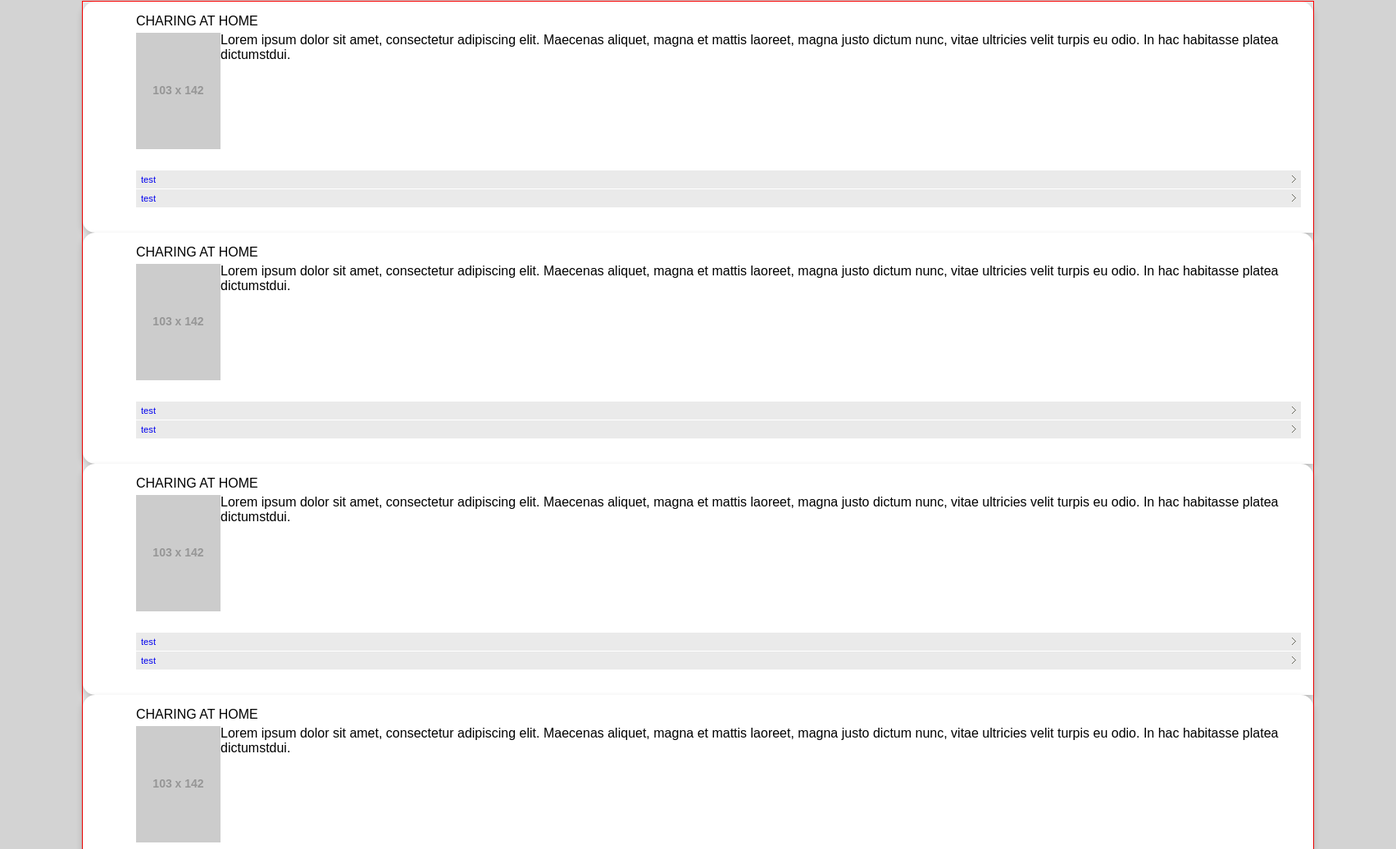
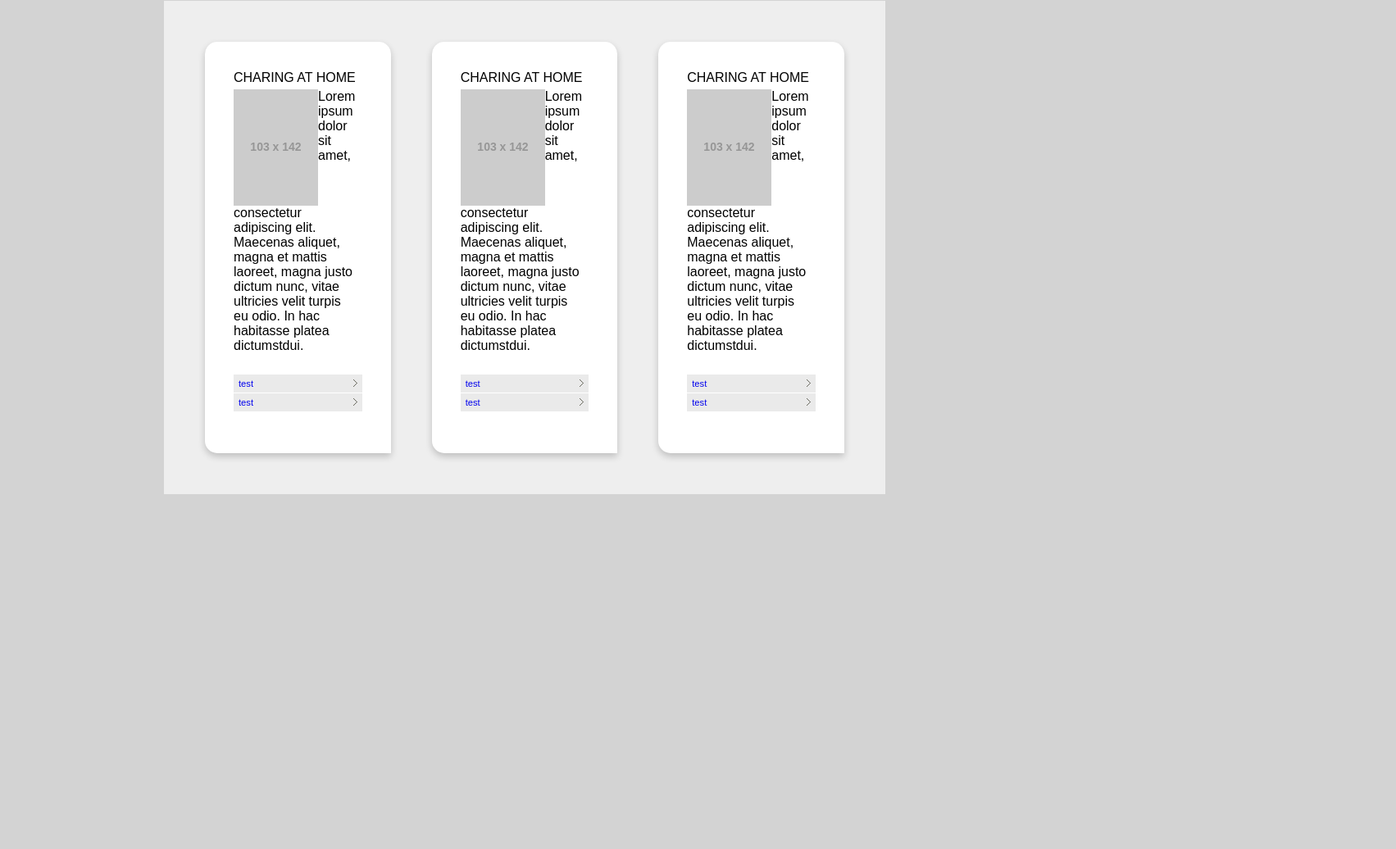
Before and after one commit to BlastFire/csscrap, a plain HTML site: page index.html in a window 1280 px wide. Shown: the part 451-1487 px from the top of the page at 82% size, 1703 px wide, since content can reach past the window. After the commit the page ends 1054 px from the top, so only its background shows below. Drawn offline with Linux system fonts and the light colour scheme; placeholder pictures from the web are drawn by us.

Commit message:
grid fix

```diff
--- a/index.html
+++ b/index.html
@@ -57,95 +57,15 @@
     <br />
     <br />
     <!-- Card test -->
-    <div class="card-wrapper">
+    <div class="grid">
+        <div class="col-1-3">
             <div class="card">
                 <div class="card-container">
                     <div class="card-header">
                         <a href="#">CHARING AT HOME</a>
                     </div>
                     <div class="card-content">
-                    <img style="float:left" src="https://placehold.it/103x142">
-                    <span>Lorem ipsum dolor sit amet, consectetur adipiscing elit.
-                        Maecenas aliquet, magna et mattis laoreet, magna justo dictum nunc, vitae ultricies velit turpis eu odio.
-                        In hac habitasse platea dictumstdui.</span>
-                </div>
-                <div class="card-footer">
-                    <ul>
-                        <li>
-                            <div class="card-link-container">
-                                <a href="#">test</a>
-                            </div>
-                        </li>
-                        <li>
-                            <div class="card-link-container">
-                                <a href="#">test</a>
-                            </div>
-                        </li>
-                    </ul>
-                </div>
-            </div>
-        </div>
-        <div class="card">
-            <div class="card-container">
-                <div class="card-header">
-                    <a href="#">CHARING AT HOME</a>
-                </div>
-                <div class="card-content">
-                    <img style="float:left" src="https://placehold.it/103x142">
-                    <span>Lorem ipsum dolor sit amet, consectetur adipiscing elit.
-                        Maecenas aliquet, magna et mattis laoreet, magna justo dictum nunc, vitae ultricies velit turpis eu odio.
-                        In hac habitasse platea dictumstdui.</span>
-                </div>
-                <div class="card-footer">
-                    <ul>
-                        <li>
-                            <div class="card-link-container">
-                                <a href="#">test</a>
-                            </div>
-                        </li>
-                        <li>
-                            <div class="card-link-container">
-                                <a href="#">test</a>
-                            </div>
-                        </li>
-                    </ul>
-                </div>
-            </div>
-        </div>
-        <div class="card">
-            <div class="card-container">
-                <div class="card-header">
-                    <a href="#">CHARING AT HOME</a>
-                </div>
-                <div class="card-content">
-                    <img style="float:left" src="https://placehold.it/103x142">
-                    <span>Lorem ipsum dolor sit amet, consectetur adipiscing elit.
-                        Maecenas aliquet, magna et mattis laoreet, magna justo dictum nunc, vitae ultricies velit turpis eu odio.
-                        In hac habitasse platea dictumstdui.</span>
-                </div>
-                <div class="card-footer">
-                    <ul>
-                        <li>
-                            <div class="card-link-container">
-                                <a href="#">test</a>
-                            </div>
-                        </li>
-                        <li>
-                            <div class="card-link-container">
-                                <a href="#">test</a>
-                            </div>
-                        </li>
-                    </ul>
-                </div>
-            </div>
-        </div>
-        <div class="card">
-            <div class="card-container">
-                <div class="card-header">
-                    <a href="#">CHARING AT HOME</a>
-                </div>
-                <div class="card-content">
-                    <img style="float:left" src="https://placehold.it/103x142">
+                        <img src="https://placehold.it/103x142">
                         <span>Lorem ipsum dolor sit amet, consectetur adipiscing elit.
                             Maecenas aliquet, magna et mattis laoreet, magna justo dictum nunc, vitae ultricies velit turpis eu odio.
                             In hac habitasse platea dictumstdui.</span>
@@ -167,6 +87,65 @@
                 </div>
             </div>
         </div>
+        <div class="col-1-3">
+            <div class="card">
+                <div class="card-container">
+                    <div class="card-header">
+                        <a href="#">CHARING AT HOME</a>
+                    </div>
+                    <div class="card-content">
+                        <img src="https://placehold.it/103x142">
+                        <span>Lorem ipsum dolor sit amet, consectetur adipiscing elit.
+                            Maecenas aliquet, magna et mattis laoreet, magna justo dictum nunc, vitae ultricies velit turpis eu odio.
+                            In hac habitasse platea dictumstdui.</span>
+                    </div>
+                    <div class="card-footer">
+                        <ul>
+                            <li>
+                                <div class="card-link-container">
+                                    <a href="#">test</a>
+                                </div>
+                            </li>
+                            <li>
+                                <div class="card-link-container">
+                                    <a href="#">test</a>
+                                </div>
+                            </li>
+                        </ul>
+                    </div>
+                </div>
+            </div>
+        </div>
+        <div class="col-1-3">
+            <div class="card">
+                <div class="card-container">
+                    <div class="card-header">
+                        <a href="#">CHARING AT HOME</a>
+                    </div>
+                    <div class="card-content">
+                        <img src="https://placehold.it/103x142">
+                        <span>Lorem ipsum dolor sit amet, consectetur adipiscing elit.
+                            Maecenas aliquet, magna et mattis laoreet, magna justo dictum nunc, vitae ultricies velit turpis eu odio.
+                            In hac habitasse platea dictumstdui.</span>
+                    </div>
+                    <div class="card-footer">
+                        <ul>
+                            <li>
+                                <div class="card-link-container">
+                                    <a href="#">test</a>
+                                </div>
+                            </li>
+                            <li>
+                                <div class="card-link-container">
+                                    <a href="#">test</a>
+                                </div>
+                            </li>
+                        </ul>
+                    </div>
+                </div>
+            </div>
+        </div>
+    </div>
 
 
 
--- a/style/style-test.css
+++ b/style/style-test.css
@@ -1,10 +1,16 @@
-*, *:after, *:before {
+* {
+  -moz-box-sizing: border-box;
   -webkit-box-sizing: border-box;
-  -moz-box-sizing: border-box;
   box-sizing: border-box;
 }
 
+.grid {
+  background: white;
+ padding: 20px 0 20px 20px;
+}
+
 .grid:after {
+  /* Or @extend clearfix */
   content: "";
   display: table;
   clear: both;
@@ -15,12 +21,17 @@
   padding-right: 20px;
 }
 
-[class*='col-']:last-of-type {
-  padding-right: 0;
+.col-1-3 {
+  width: 33.33%;
 }
 
-.col-1-3 {
-    width: 33.33%;
-    border: 1px solid red;
-    background-color: #e6e8ed;
+.module {
+  padding: 20px;
+  background: #eee;
 }
+
+body {
+  padding: 10px 50px 200px;
+  background: url(http://s.cdpn.io/3/dark_wall_@2X.png);
+  background-size: 300px 300px;
+}
--- a/style/style.css
+++ b/style/style.css
@@ -152,25 +152,44 @@ z-index: 2;
     width: 0;
 }
 
-.card-wrapper {
-    width: 1503px;
-    margin: 0 100px;
-    position: relative;
-    background: rgba(255,255,255,0.5);
-    border: 1px solid red;
-    display: inline-block;
+/* start grid */
+* {
+  -moz-box-sizing: border-box;
+  -webkit-box-sizing: border-box;
+  box-sizing: border-box;
 }
 
+.grid {
+    background: #eee;
+    padding: 50px 0 50px 50px;
+    margin: 0 200px;
+}
+
+.grid:after {
+  /* Or @extend clearfix */
+  content: "";
+  display: table;
+  clear: both;
+  opacity: 0.5;
+}
+
+[class*='col-'] {
+  float: left;
+  padding-right: 50px;
+}
+
+.col-1-3 {
+  width: 33.33%;
+}
+
+/* end grid */
+
 .card {
-    float: left;
-    padding-left: 50px;
     box-shadow: 0 4px 8px 0 rgba(0,0,0,0.2);
     transition: 0.3;
     background-color: #fff;
     border-radius: 15px 15px 0px 15px;
-}
-
-.card-wrapper > [class='card']:last-of-type {
+    padding: 20px;
 }
 
 .card-container {
@@ -196,6 +215,10 @@ z-index: 2;
     overflow: auto;
 }
 
+.card-content img {
+    float: left;
+}
+
 .card-footer ul {
     margin-top: 20px;
     padding: 0;
@@ -207,6 +230,7 @@ z-index: 2;
 
 .card-link-container {
     padding-top: 1px;
+    position: relative;
 }
 
 .card-link-container a {
@@ -228,9 +252,6 @@ z-index: 2;
     width: 0;
 }
 
-.card-link-container {
-    position: relative;
-}
 
 .card-link-container a:after {
     position: absolute;
```
Also changed, not shown: index-test.html (+15 -3 lines). Lines whose indentation alone changed are shown as unchanged.
